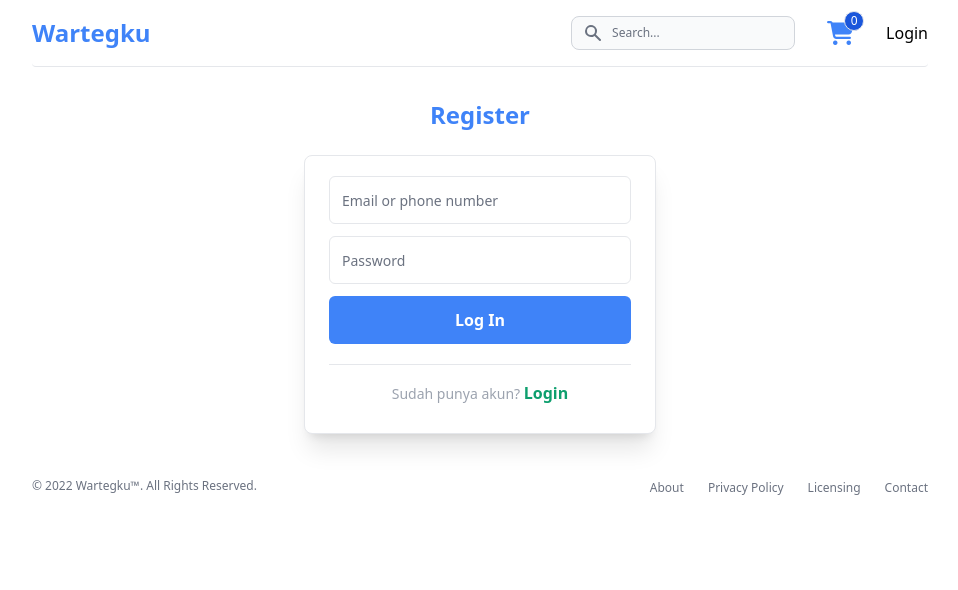
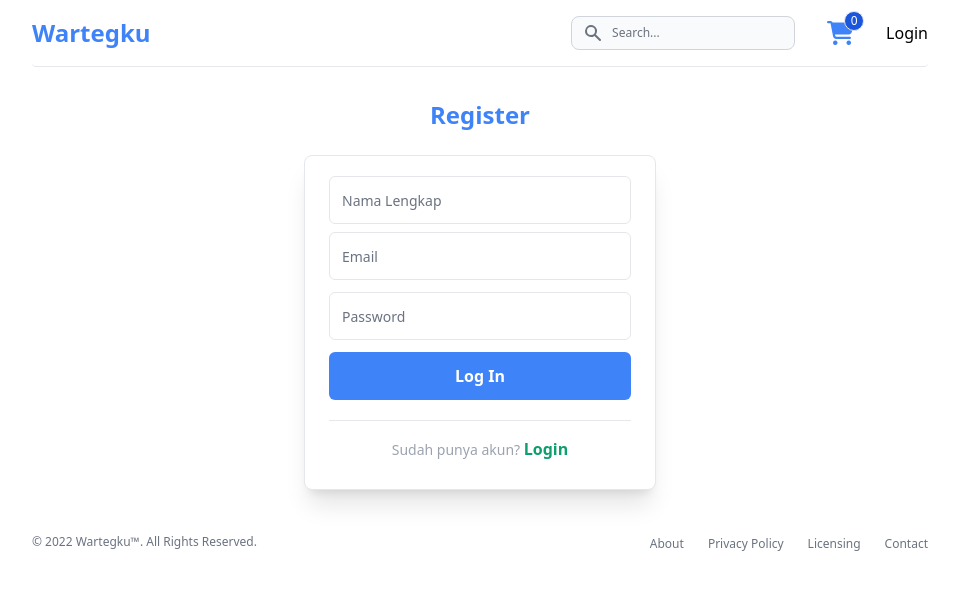
Before and after one commit to adamrayw/Wartegku, a React (Create React App) app: page /register in a window 1280 px wide. Shown: the top 590 px of the page, without its empty margins (160-1118 px from the left). Built offline with nearby package versions, Linux system fonts and the light colour scheme.

Commit message:
Integration register API, add some validation msg and store token and usename to localStorage

```diff
--- a/src/pages/auth/Register.jsx
+++ b/src/pages/auth/Register.jsx
@@ -1,18 +1,83 @@
-import React from 'react'
+import React, { useState } from 'react'
 import { Link } from 'react-router-dom'
+import axios from 'axios'
+import { ToastContainer, toast } from 'react-toastify';
+import Validation from '../../components/Validation';
 
 export default function Register() {
+
+    const [registerInput, setRegisterInput] = useState({
+        name: '',
+        email: '',
+        password: '',
+    })
+
+    const [errorMsg, setErrorMsg] = useState([])
+
+    const handleRegister = async (e) => {
+        e.preventDefault()
+
+        const data = {
+            name: registerInput.name,
+            email: registerInput.email,
+            password: registerInput.password,
+        }
+
+        try {
+            axios.get('/sanctum/csrf-cookie')
+            const response = await axios.post('/api/register', data)
+            localStorage.setItem('token', response.data.token)
+            localStorage.setItem('user_name', response.data.username)
+            toast.success('Register berhasil!', {
+                position: "top-right",
+                autoClose: 1800,
+                hideProgressBar: true,
+                closeOnClick: true,
+                pauseOnHover: false,
+                draggable: false,
+            });
+            if (response.status === 200) {
+                window.location.href = '/'
+            }
+        } catch (error) {
+            setErrorMsg(error.response.data.message)
+        }
+
+        console.log(data)
+    }
+
     return (
         <section className='my-8'>
+            <ToastContainer className='text-left' />
             <div className="flex flex-col items-center px-12 max-w-md mx-auto">
                 <div className="text-center">
                     <h1 className="text-2xl font-extrabold text-blue-500">Register</h1>
                 </div>
                 <div className="self-center w-full mt-6">
                     <div className="bg-white border rounded-lg shadow-xl">
-                        <form className="py-3 px-6">
-                            <input type="email" id="email" className="block w-full h-12 mt-2 text-sm border border-gray-200 rounded-md ring-gray-300 ring-opacity-50 focus:outline-none focus:bg-white focus:border-blue-500" placeholder="Email or phone number" />
-                            <input type="password" id="password-1" className="block w-full h-12 mt-3 text-sm border border-gray-200 rounded-md ring-gray-300 ring-opacity-50 focus:outline-none focus:bg-white focus:border-blue-500" placeholder="Password" autoComplete="current-password" />
+                        <form className="py-3 px-6" onSubmit={handleRegister}>
+                            <input type="text" value={registerInput.name} className={`block w-full h-12 mt-2 text-sm  ${errorMsg.name ? 'border-2 border-red-500' : 'border border-gray-200'} rounded-md ring-gray-300 ring-opacity-50 focus:outline-none focus:bg-white focus:border-blue-500`} placeholder="Nama Lengkap"
+                                onChange={((e) => {
+                                    setRegisterInput({ ...registerInput, name: e.target.value });
+                                    setErrorMsg({ ...errorMsg, name: '' })
+                                })}
+                            />
+                            <Validation error={errorMsg.name} />
+                            <input type="email" value={registerInput.email} className={`block w-full h-12 mt-2 text-sm  ${errorMsg.email ? 'border-2 border-red-500' : 'border border-gray-200'} rounded-md ring-gray-300 ring-opacity-50 focus:outline-none focus:bg-white focus:border-blue-500`} placeholder="Email"
+                                onChange={((e) => {
+                                    setRegisterInput({ ...registerInput, email: e.target.value });
+                                    setErrorMsg({ ...errorMsg, email: '' })
+                                })}
+                            />
+                            <Validation error={errorMsg.email} />
+                            <input type="password" value={registerInput.password} className={`block w-full h-12 mt-3 text-sm ${errorMsg.password ? 'border-2 border-red-500' : 'border border-gray-200'} rounded-md ring-gray-300 ring-opacity-50 focus:outline-none focus:bg-white focus:border-blue-500" placeholder="Password" autoComplete="current-password`}
+                                placeholder="Password"
+                                onChange={((e) => {
+                                    setRegisterInput({ ...registerInput, password: e.target.value });
+                                    setErrorMsg({ ...errorMsg, password: '' })
+                                })}
+                            />
+                            <Validation error={errorMsg.password} />
                             <button className="w-full h-12 px-4 py-2 mt-3 text-base font-bold text-white bg-blue-500 rounded-md hover:bg-blue-600">Log In</button>
                             <div className="mt-5"><hr /></div>
 
```
